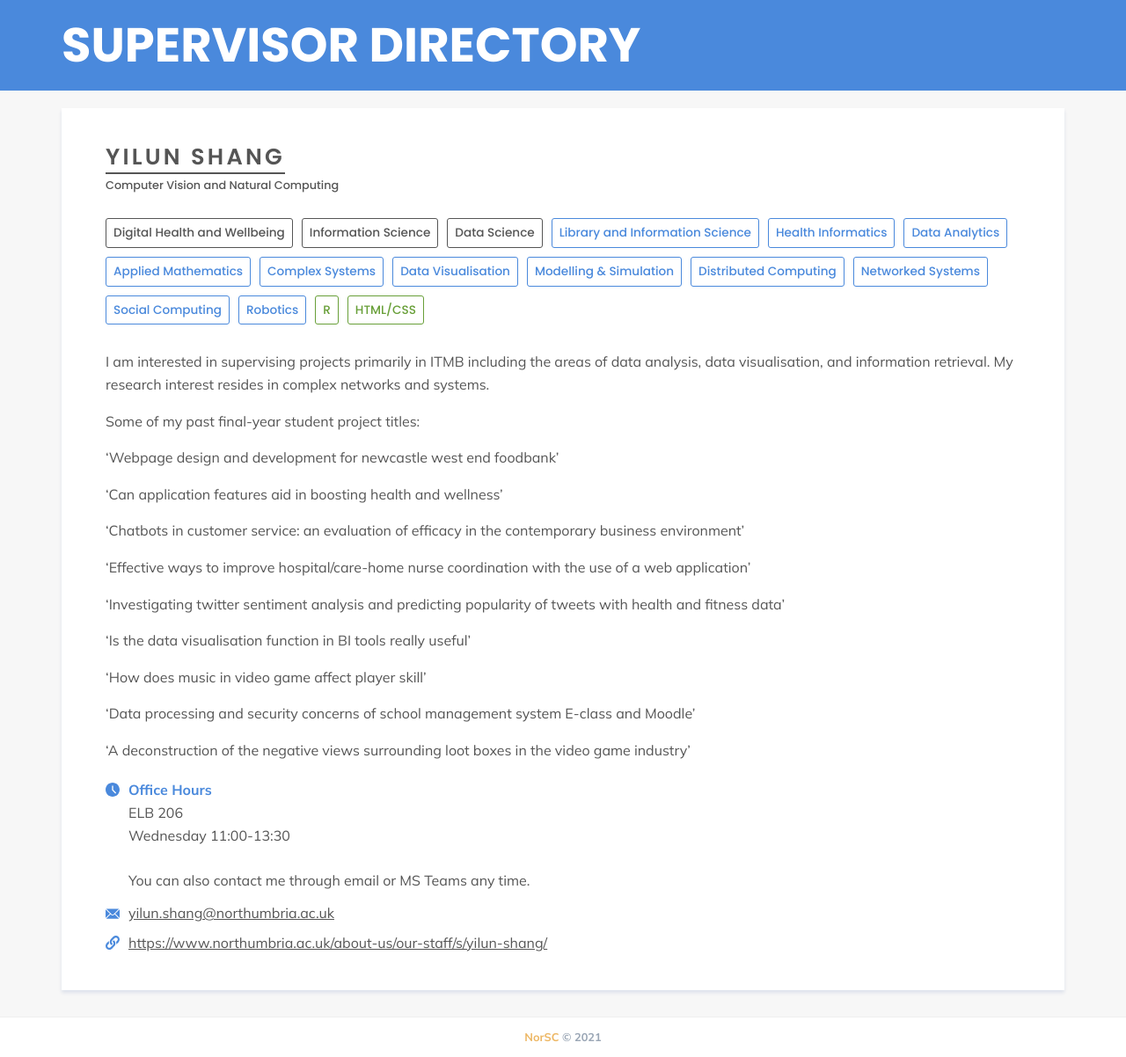
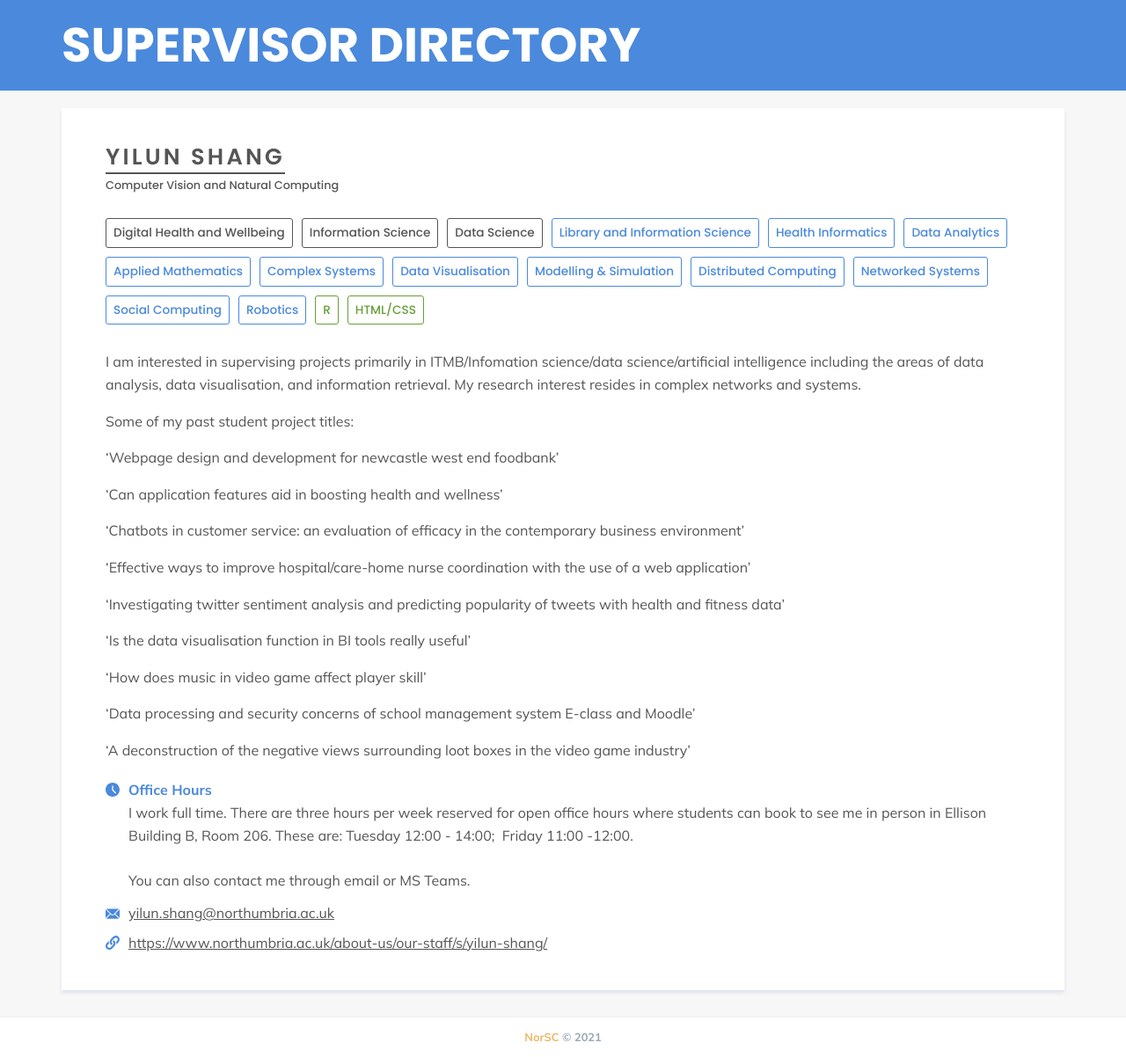
Before and after one commit to NorSC/supervisor-search, a Jekyll site: the page built from _supervisors/yilun-shang.md, in a window 1280 px wide. Shown: the whole page at 88% size. Built offline with Jekyll 4.4.1, drawn with Linux system fonts in a browser that asks for light colours; a script that is not in the unit is left out.

Commit message:
Update Supervisors “yilun-shang”

```diff
--- a/_supervisors/yilun-shang.md
+++ b/_supervisors/yilun-shang.md
@@ -2,15 +2,17 @@
 layout: supervisor
 title: Yilun Shang
 available: true
-available_msc: false
+available_msc: true
 available_phd: true
 email: yilun.shang@northumbria.ac.uk
 website: https://www.northumbria.ac.uk/about-us/our-staff/s/yilun-shang/
-office_hours: |-
-  ELB 206
-  Wednesday 11:00-13:30
+office_hours: >-
+  I work full time. There are three hours per week reserved for open office
+  hours where students can book to see me in person in Ellison Building B, Room
+  206. These are: Tuesday 12:00 - 14:00;  Friday 11:00 -12:00.
 
-  You can also contact me through email or MS Teams any time.
+
+  You can also contact me through email or MS Teams.
 research_group: Computer Vision and Natural Computing
 research_themes:
   - Digital Health and Wellbeing
@@ -32,12 +34,13 @@ technologies_languages:
   - R
   - HTML/CSS
 additional_details: >-
-  I am interested in supervising projects primarily in ITMB including the areas
-  of data analysis, data visualisation, and information retrieval. My research
-  interest resides in complex networks and systems.
+  I am interested in supervising projects primarily in ITMB/Infomation
+  science/data science/artificial intelligence including the areas of data
+  analysis, data visualisation, and information retrieval. My research interest
+  resides in complex networks and systems.
 
 
-  Some of my past final-year student project titles:
+  Some of my past student project titles:
 
 
   'Webpage design and development for newcastle west end foodbank'
```
